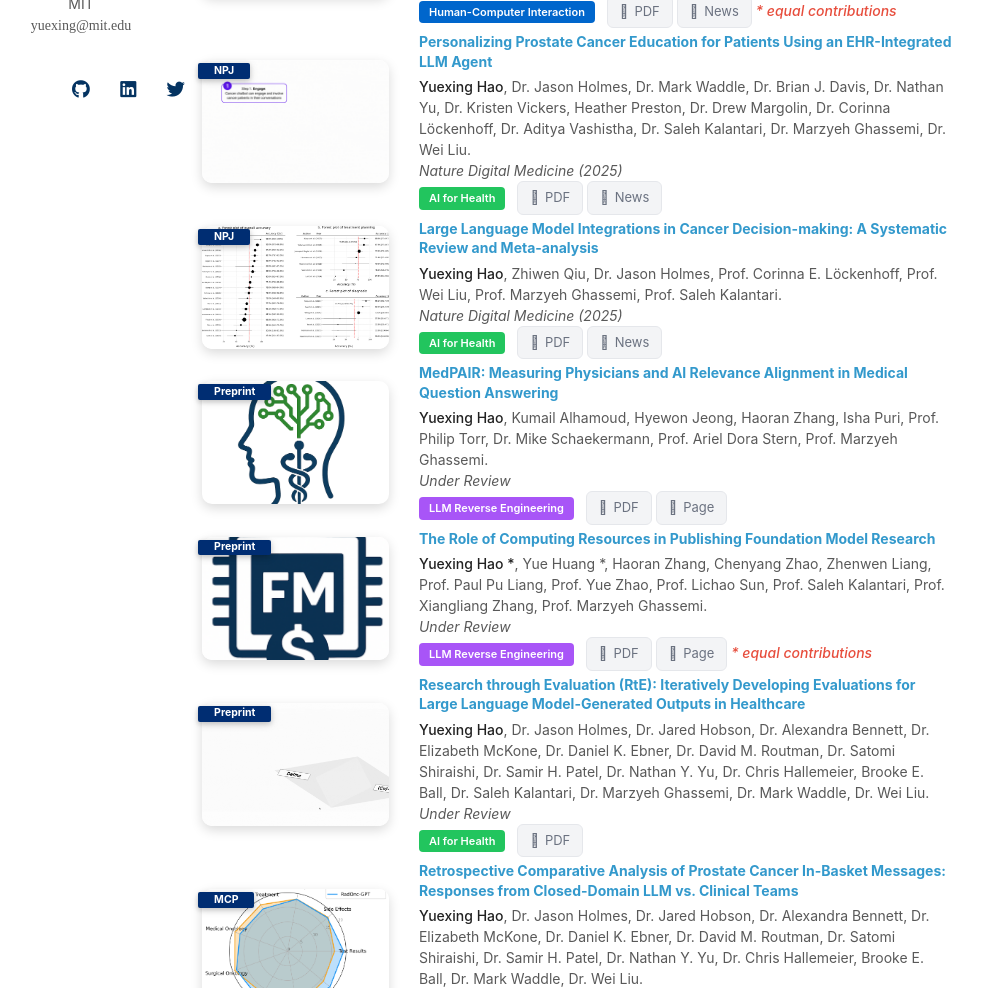
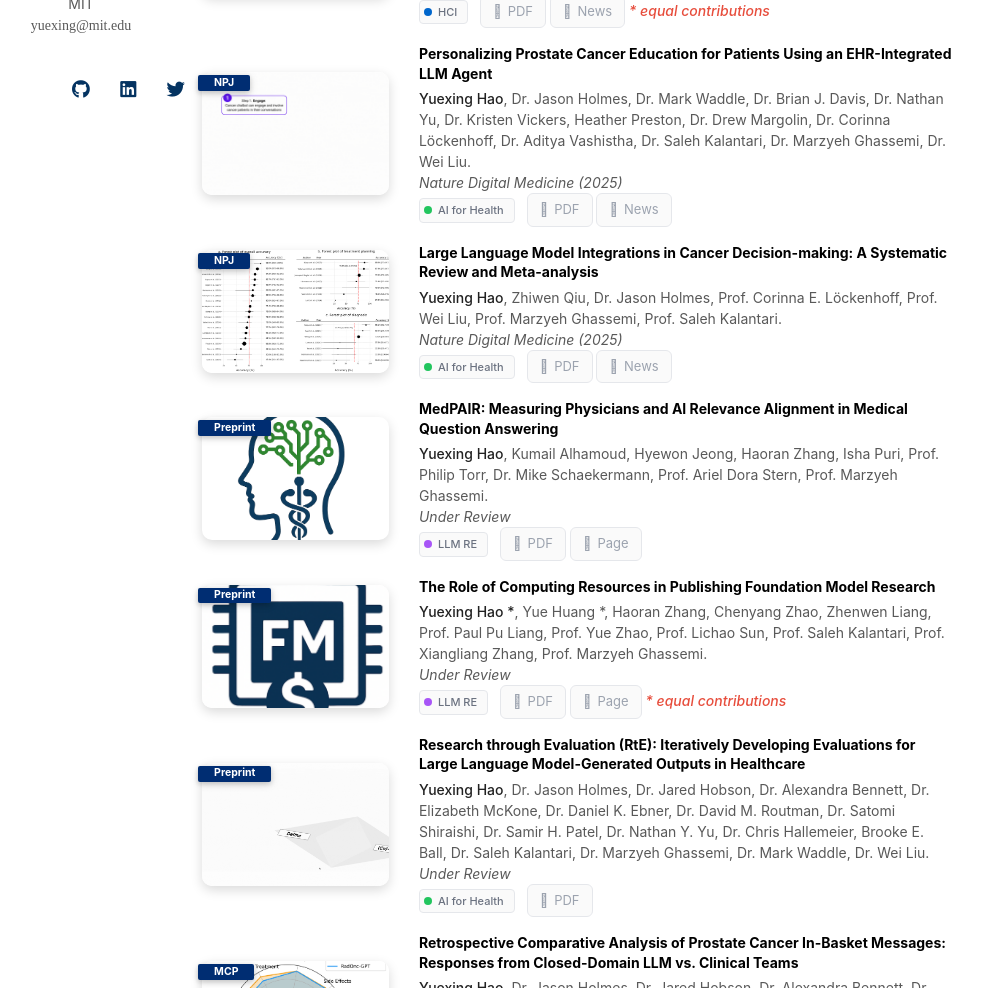
Before and after one commit to YuexingHao/Yuexing-Hao, a Jekyll site: the page built from index.md, in a window 1280 px wide and 1400 px high, scrolled down 1035 px, cut to the strip 412-1400 px from the top of the window. Shown: the whole strip, without its empty margins (176-1158 px from the left). Built offline with Jekyll 4.4.1, drawn with Linux system fonts in a browser that asks for light colours; nearby versions of some CDN libraries; a style sheet for code colours, icons or effects is not loaded; our own code applies the rules of GitHub Pages for plain Markdown files; some of the changed text lies outside the part shown.

Commit message:
Redesign publication entries with subtle styling
- Change title color from blue to black for better readability
- Increase spacing between entries from 0.25rem to 1rem
- Make buttons more subtle with lighter colors (#fafafa background)
- Replace colored category badges with small colored dots
- Shorten labels (HCI, AI for Health, LLM RE)
- Add dark mode support for all changes
- Reduce button hover shadow for subtler effect

```diff
--- a/_includes/publications.md
+++ b/_includes/publications.md
@@ -109,11 +109,11 @@
     <div class="links">
       {% if link.category %}
         {% if link.category == "HCI" %}
-          <span class="category-badge" style="background-color: #0066cc; color: white; padding: 3px 10px; border-radius: 4px; font-size: 11px; font-weight: 600; margin-right: 8px; display: inline-block;">Human-Computer Interaction</span>
+          <span class="category-badge" style="color: #6b7280; padding: 3px 10px 3px 4px; border-radius: 4px; font-size: 11px; font-weight: 500; margin-right: 8px; display: inline-flex; align-items: center; gap: 6px; background-color: #fafafa; border: 1px solid #e5e7eb;"><span style="width: 8px; height: 8px; border-radius: 50%; background-color: #0066cc; display: inline-block;"></span>HCI</span>
         {% elsif link.category == "AI for Health" %}
-          <span class="category-badge" style="background-color: #22c55e; color: white; padding: 3px 10px; border-radius: 4px; font-size: 11px; font-weight: 600; margin-right: 8px; display: inline-block;">AI for Health</span>
+          <span class="category-badge" style="color: #6b7280; padding: 3px 10px 3px 4px; border-radius: 4px; font-size: 11px; font-weight: 500; margin-right: 8px; display: inline-flex; align-items: center; gap: 6px; background-color: #fafafa; border: 1px solid #e5e7eb;"><span style="width: 8px; height: 8px; border-radius: 50%; background-color: #22c55e; display: inline-block;"></span>AI for Health</span>
         {% elsif link.category == "LLM Reverse Engineering" %}
-          <span class="category-badge" style="background-color: #a855f7; color: white; padding: 3px 10px; border-radius: 4px; font-size: 11px; font-weight: 600; margin-right: 8px; display: inline-block;">LLM Reverse Engineering</span>
+          <span class="category-badge" style="color: #6b7280; padding: 3px 10px 3px 4px; border-radius: 4px; font-size: 11px; font-weight: 500; margin-right: 8px; display: inline-flex; align-items: center; gap: 6px; background-color: #fafafa; border: 1px solid #e5e7eb;"><span style="width: 8px; height: 8px; border-radius: 50%; background-color: #a855f7; display: inline-block;"></span>LLM RE</span>
         {% endif %}
       {% endif %}
       {% if link.pdf %}
@@ -167,11 +167,11 @@
     <div class="links">
       {% if link.category %}
         {% if link.category == "HCI" %}
-          <span class="category-badge" style="background-color: #0066cc; color: white; padding: 3px 10px; border-radius: 4px; font-size: 11px; font-weight: 600; margin-right: 8px; display: inline-block;">Human-Computer Interaction</span>
+          <span class="category-badge" style="color: #6b7280; padding: 3px 10px 3px 4px; border-radius: 4px; font-size: 11px; font-weight: 500; margin-right: 8px; display: inline-flex; align-items: center; gap: 6px; background-color: #fafafa; border: 1px solid #e5e7eb;"><span style="width: 8px; height: 8px; border-radius: 50%; background-color: #0066cc; display: inline-block;"></span>HCI</span>
         {% elsif link.category == "AI for Health" %}
-          <span class="category-badge" style="background-color: #22c55e; color: white; padding: 3px 10px; border-radius: 4px; font-size: 11px; font-weight: 600; margin-right: 8px; display: inline-block;">AI for Health</span>
+          <span class="category-badge" style="color: #6b7280; padding: 3px 10px 3px 4px; border-radius: 4px; font-size: 11px; font-weight: 500; margin-right: 8px; display: inline-flex; align-items: center; gap: 6px; background-color: #fafafa; border: 1px solid #e5e7eb;"><span style="width: 8px; height: 8px; border-radius: 50%; background-color: #22c55e; display: inline-block;"></span>AI for Health</span>
         {% elsif link.category == "LLM Reverse Engineering" %}
-          <span class="category-badge" style="background-color: #a855f7; color: white; padding: 3px 10px; border-radius: 4px; font-size: 11px; font-weight: 600; margin-right: 8px; display: inline-block;">LLM Reverse Engineering</span>
+          <span class="category-badge" style="color: #6b7280; padding: 3px 10px 3px 4px; border-radius: 4px; font-size: 11px; font-weight: 500; margin-right: 8px; display: inline-flex; align-items: center; gap: 6px; background-color: #fafafa; border: 1px solid #e5e7eb;"><span style="width: 8px; height: 8px; border-radius: 50%; background-color: #a855f7; display: inline-block;"></span>LLM RE</span>
         {% endif %}
       {% endif %}
       {% if link.pdf %}
@@ -225,11 +225,11 @@
     <div class="links">
       {% if link.category %}
         {% if link.category == "HCI" %}
-          <span class="category-badge" style="background-color: #0066cc; color: white; padding: 3px 10px; border-radius: 4px; font-size: 11px; font-weight: 600; margin-right: 8px; display: inline-block;">Human-Computer Interaction</span>
+          <span class="category-badge" style="color: #6b7280; padding: 3px 10px 3px 4px; border-radius: 4px; font-size: 11px; font-weight: 500; margin-right: 8px; display: inline-flex; align-items: center; gap: 6px; background-color: #fafafa; border: 1px solid #e5e7eb;"><span style="width: 8px; height: 8px; border-radius: 50%; background-color: #0066cc; display: inline-block;"></span>HCI</span>
         {% elsif link.category == "AI for Health" %}
-          <span class="category-badge" style="background-color: #22c55e; color: white; padding: 3px 10px; border-radius: 4px; font-size: 11px; font-weight: 600; margin-right: 8px; display: inline-block;">AI for Health</span>
+          <span class="category-badge" style="color: #6b7280; padding: 3px 10px 3px 4px; border-radius: 4px; font-size: 11px; font-weight: 500; margin-right: 8px; display: inline-flex; align-items: center; gap: 6px; background-color: #fafafa; border: 1px solid #e5e7eb;"><span style="width: 8px; height: 8px; border-radius: 50%; background-color: #22c55e; display: inline-block;"></span>AI for Health</span>
         {% elsif link.category == "LLM Reverse Engineering" %}
-          <span class="category-badge" style="background-color: #a855f7; color: white; padding: 3px 10px; border-radius: 4px; font-size: 11px; font-weight: 600; margin-right: 8px; display: inline-block;">LLM Reverse Engineering</span>
+          <span class="category-badge" style="color: #6b7280; padding: 3px 10px 3px 4px; border-radius: 4px; font-size: 11px; font-weight: 500; margin-right: 8px; display: inline-flex; align-items: center; gap: 6px; background-color: #fafafa; border: 1px solid #e5e7eb;"><span style="width: 8px; height: 8px; border-radius: 50%; background-color: #a855f7; display: inline-block;"></span>LLM RE</span>
         {% endif %}
       {% endif %}
       {% if link.pdf %}
--- a/assets/css/publications.css
+++ b/assets/css/publications.css
@@ -45,7 +45,7 @@ blockquote { background: var(--global-bg-color); border-left: 2px solid var(--gl
 
 .publications ol.bibliography li {
     min-height: 110px;
-    margin-bottom: 0.25rem;
+    margin-bottom: 1rem;
     padding: 0;
     transition: all 0.3s ease;
 }
@@ -79,6 +79,22 @@ blockquote { background: var(--global-bg-color); border-left: 2px solid var(--gl
     margin-bottom: 0.3rem;
 }
 
+.publications ol.bibliography li .title a {
+    color: #000000 !important;
+}
+
+@media (prefers-color-scheme: dark) {
+    .publications ol.bibliography li .title a {
+        color: #ffffff !important;
+    }
+
+    .category-badge {
+        background-color: #1f1f1f !important;
+        border-color: #333333 !important;
+        color: #9ca3af !important;
+    }
+}
+
 .publications ol.bibliography li .author a { border-bottom: 1px var(--global-theme-color); }
 
 .publications ol.bibliography li .author a:hover { border-bottom-style: solid; text-decoration: none; }
@@ -86,8 +102,8 @@ blockquote { background: var(--global-bg-color); border-left: 2px solid var(--gl
 .publications ol.bibliography li .author > em { border-bottom: 1px solid; font-style: normal; }
 
 .publications ol.bibliography li .links a.btn {
-    color: #6b7280;
-    background-color: #f3f4f6;
+    color: #9ca3af;
+    background-color: #fafafa;
     border: 1px solid #e5e7eb;
     padding: 6px 12px;
     transition: all 0.2s ease;
@@ -101,8 +117,8 @@ blockquote { background: var(--global-bg-color); border-left: 2px solid var(--gl
 @media (prefers-color-scheme: dark) {
 .publications ol.bibliography li .links a.btn {
     color: #9ca3af;
-    background-color: #2a2a2a;
-    border: 1px solid #374151;
+    background-color: #1f1f1f;
+    border: 1px solid #333333;
     padding: 6px 12px;
     transition: all 0.2s ease;
     border-radius: 6px;
@@ -117,17 +133,17 @@ blockquote { background: var(--global-bg-color); border-left: 2px solid var(--gl
 .publications ol.bibliography li .links a.btn:hover {
     color: #374151;
     border-color: #d1d5db;
-    background-color: #e5e7eb;
+    background-color: #f3f4f6;
     transform: translateY(-1px);
-    box-shadow: 0 2px 6px rgba(0, 0, 0, 0.1);
+    box-shadow: 0 2px 4px rgba(0, 0, 0, 0.08);
 }
 
 @media (prefers-color-scheme: dark) {
     .publications ol.bibliography li .links a.btn:hover {
         color: #d1d5db;
-        background-color: #374151;
-        border-color: #4b5563;
-        box-shadow: 0 2px 6px rgba(0, 0, 0, 0.3);
+        background-color: #2a2a2a;
+        border-color: #404040;
+        box-shadow: 0 2px 4px rgba(0, 0, 0, 0.3);
     }
 }
 
```
